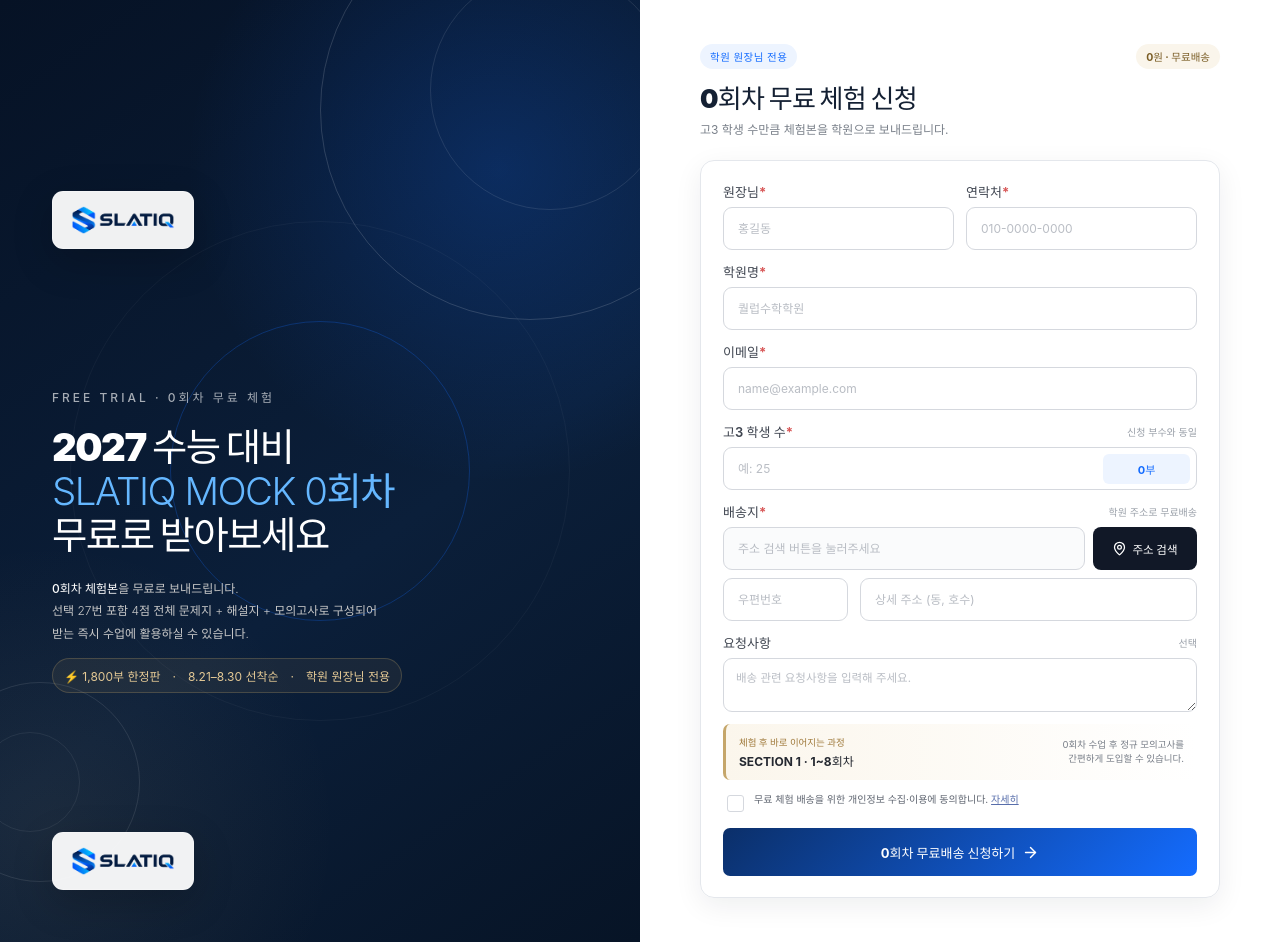
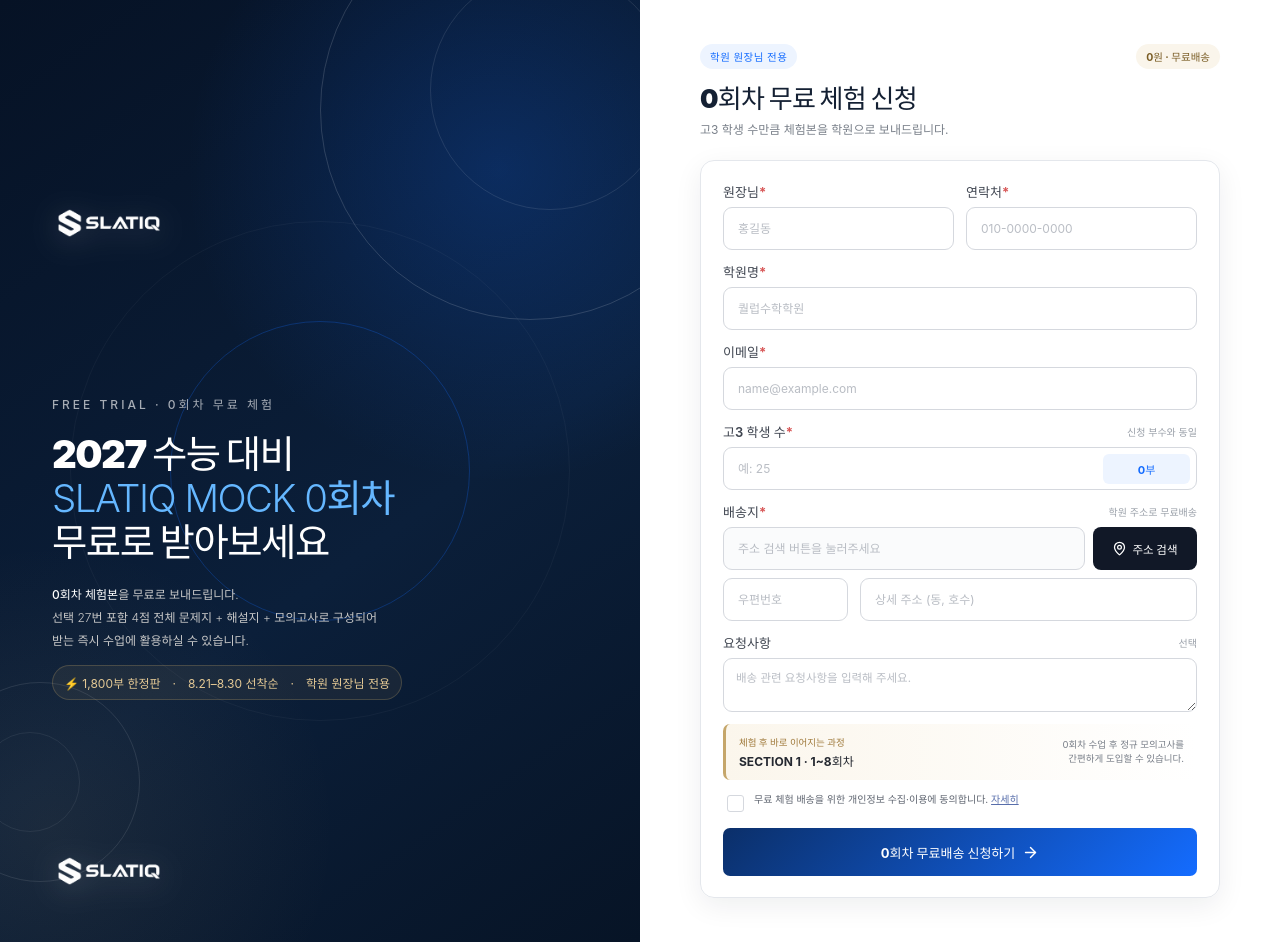
Before and after one commit to kmw1wlog/nabla-september-preorder, a React (Vite) app: page / in a window 1280 px wide. Built offline with nearby package versions, Linux system fonts and the light colour scheme; a web font is replaced by a local one.

Commit message:
style: display SLATIQ logo as transparent cutout

```diff
--- a/src/styles.css
+++ b/src/styles.css
@@ -429,17 +429,13 @@
 .trial-top-logo,
 .trial-bottom-logo {
   width: max-content;
-  padding: 9px 13px;
-  border: 1px solid rgba(255,255,255,.28);
-  border-radius: 11px;
-  background: rgba(255,255,255,.94);
-  box-shadow: 0 12px 40px rgba(0,0,0,.2);
 }
 .trial-top-logo img,
 .trial-bottom-logo img {
   width: auto;
   height: 38px;
   opacity: 1;
+  filter: drop-shadow(0 5px 14px rgba(0,0,0,.2)) brightness(0) invert(1);
 }
 .trial-eyebrow { color: rgba(255,255,255,.64); }
 .trial-copy h1 em { color: #65b7ff; font-weight: 350; }
@@ -483,24 +479,23 @@
   width: max-content;
   min-height: 44px;
   margin-bottom: 26px;
-  padding: 8px 11px;
   display: flex;
   align-items: center;
   gap: 10px;
-  border: 1px solid rgba(255,255,255,.18);
-  border-radius: 10px;
-  background: rgba(255,255,255,.95);
-  box-shadow: 0 10px 32px rgba(0,0,0,.16);
 }
-.slatiq-logo img { width: 160px; height: auto; }
+.slatiq-logo img {
+  width: 170px;
+  height: auto;
+  filter: drop-shadow(0 5px 14px rgba(0,0,0,.2)) brightness(0) invert(1);
+}
 .slatiq-logo > strong {
   padding-left: 10px;
-  color: #0b1b33;
-  border-left: 1px solid #dce3ed;
+  color: rgba(255,255,255,.9);
+  border-left: 1px solid rgba(255,255,255,.24);
   font-size: 12px;
   letter-spacing: .18em;
 }
-.slatiq-logo.footer-logo { min-height: auto; margin-bottom: 12px; padding: 6px 9px; }
+.slatiq-logo.footer-logo { min-height: auto; margin-bottom: 12px; }
 .slatiq-logo.footer-logo img { width: 116px; }
 .summary-title > span {
   color: #d9bd88;
```
